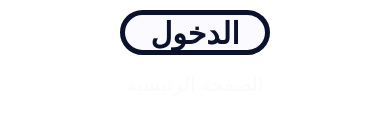
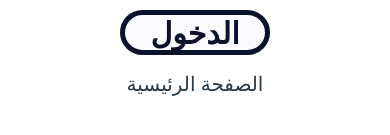
Before and after one commit to Tareksalame/TarekTours, a website: page pages/SignInPage.html in a window 390 px wide. Shown: the part 587-722 px from the top of the page. Drawn offline with Linux system fonts and the light colour scheme.

Commit message:
transitions

```diff
--- a/pages/SignInPageStyle.css
+++ b/pages/SignInPageStyle.css
@@ -48,7 +48,7 @@ body
 }
 #backButton
 {
-    color: var(--white-color);
+    color: var(--dark-color);
     margin-top: 2%;
     font-family: system-ui, -apple-system, BlinkMacSystemFont, 'Segoe UI', Roboto, Oxygen, Ubuntu, Cantarell, 'Open Sans', 'Helvetica Neue', sans-serif;
     text-decoration: none;
@@ -97,7 +97,7 @@ body
 }
 #backButton
 {
-    color: var(--white-color);
+    color: var(--dark-color);
     margin-top: 4%;
     font-family: system-ui, -apple-system, BlinkMacSystemFont, 'Segoe UI', Roboto, Oxygen, Ubuntu, Cantarell, 'Open Sans', 'Helvetica Neue', sans-serif;
     text-decoration: none;
```
